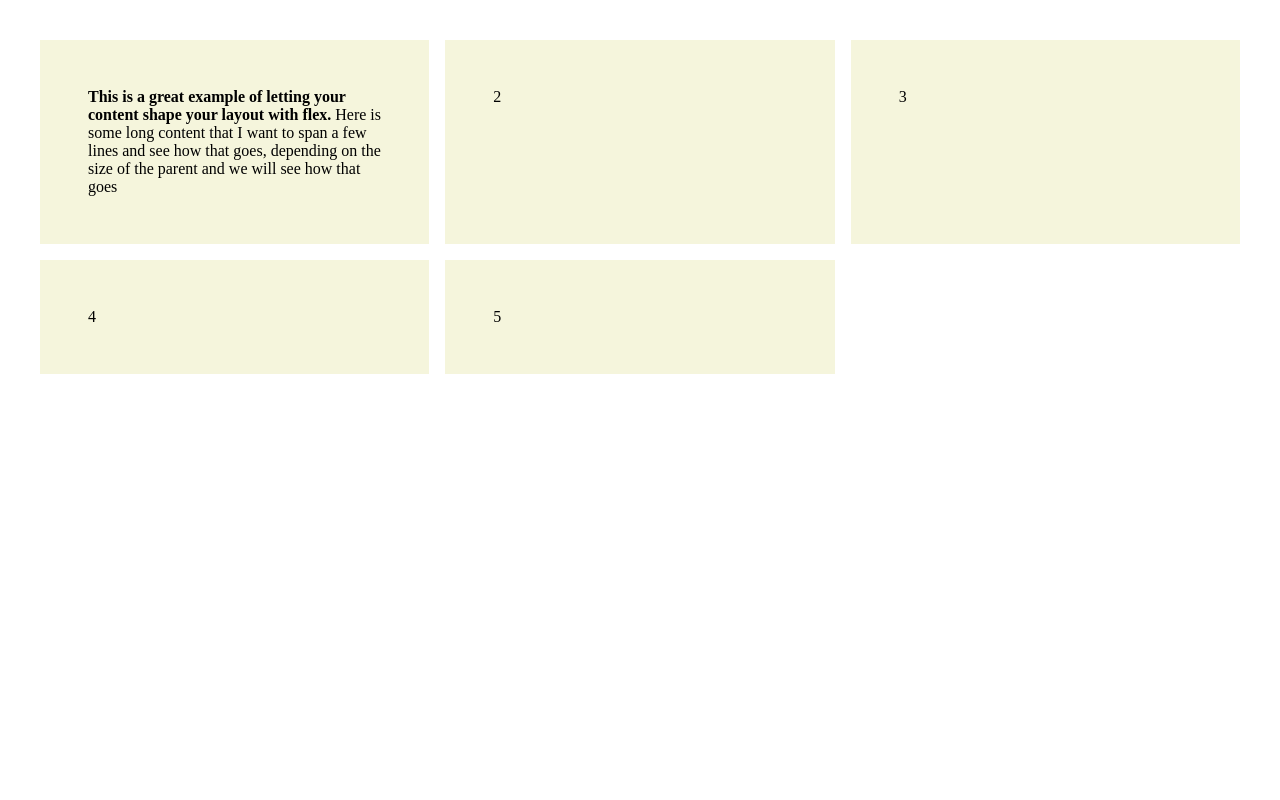
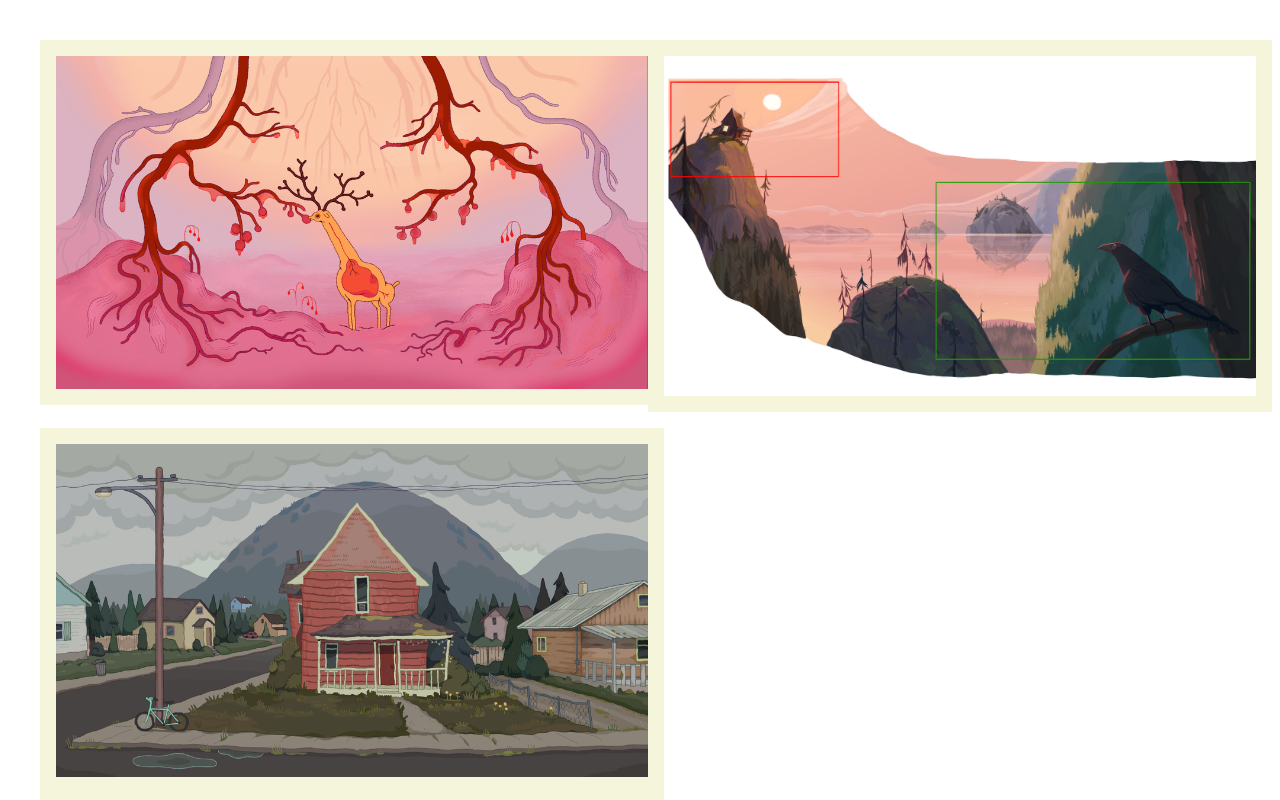
Before and after one commit to Alex-Nemet/html-practice, a plain HTML site: page grid-practice/grid-practice.html in a window 1280 px wide. Shown: the top 800 px of the page. Drawn offline with Linux system fonts and the light colour scheme.

Commit message:
Add photos to divs but one photo is giving trouble

```diff
--- a/grid-practice/grid-practice.html
+++ b/grid-practice/grid-practice.html
@@ -7,11 +7,10 @@
 <body>
 
   <div class="container">
-    <div class="cell"><b>This is a great example of letting your content shape your layout with flex.</b> Here is some long content that I want to span a few lines and see how that goes, depending on the size of the parent and we will see how that goes</div>
-    <div class="cell">2</div>
-    <div class="cell">3</div>
-    <div class="cell">4</div>
-    <div class="cell">5</div>
+    <div class="cell"><img src="./img/veindeer-web-test.png" alt="veindeer image"></div>
+    <div class="cell"><img src="./img/scenic-panorama.png" alt="scenic-panorama image"></div>
+    <div class="cell"><img src="./img/PW-street-web-test.png" alt="stree image" </div>
+    <div class="cell"><img src="./img/veindeer-web-test.png" alt="veindeer image"></div>
   </div>
 
 
--- a/grid-practice/styles.css
+++ b/grid-practice/styles.css
@@ -3,15 +3,18 @@
   display: grid;
   gap: 1rem;
   /* use the following for regular grids with three columns */
-  /* grid-template-columns: 1fr 1fr 1fr;*/
+  grid-template-columns: 1fr 1fr;
 
   /* use the following for some amazingly adaptive grids that respond to size*/
-  grid-template-columns: repeat(auto-fill, minmax(20rem, 1fr));
+  /*grid-template-columns: repeat(auto-fill, minmax(20rem, 1fr));*/
 
 
 }
 
-.cell {
+.cell img {
   background-color: beige;
-  padding: 3rem;
+  padding: 1rem;
+  object-fit: cover;
+  vertical-align: top;
+  width: 100%;
 }
```
Also changed, not shown: grid-practice/img/PW-street-web-test.png (added), grid-practice/img/scenic-panorama.png (added), grid-practice/img/veindeer-web-test.png (added).
